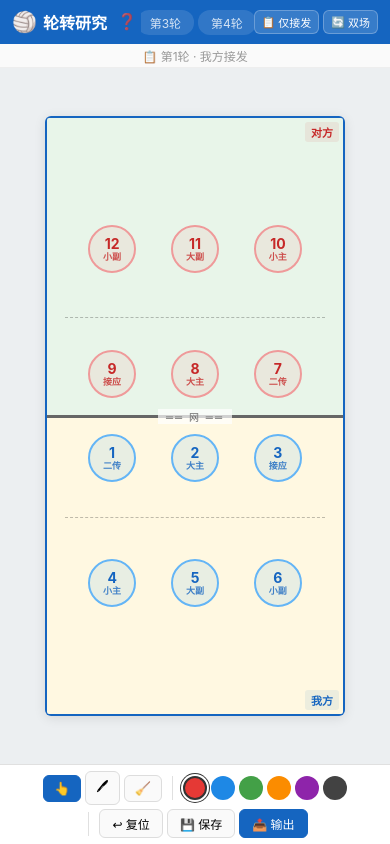
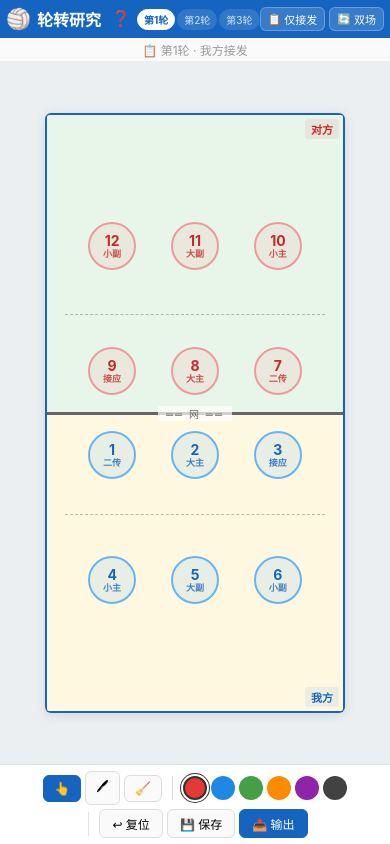
Before and after one commit to Jun-WuQing/circle-research, a plain HTML site: page index.html in a window 390 px wide. Drawn offline with Linux system fonts and the light colour scheme.

Commit message:
Update style.css

```diff
--- a/style.css
+++ b/style.css
@@ -51,8 +51,11 @@ html, body { height:100%; overflow:hidden; font-family:-apple-system,"Microsoft
 .help-btn { background:none; border:none; font-size:16px; cursor:pointer; padding:2px 4px; opacity:0.7; line-height:1; }
 .help-btn:hover { opacity:1; }
 .top-center {
-  display:flex; align-items:center; gap:4px; flex:1; justify-content:center;
-  overflow-x:auto; padding:0 8px; scrollbar-width:none;
+  display:flex; align-items:center; gap:4px; flex:1; justify-content:flex-start;
+  overflow-x:auto; overflow-y:hidden; padding:0 4px; scrollbar-width:none;
+  -webkit-overflow-scrolling:touch; scroll-behavior:smooth;
+  /* 左右渐变遮罩指示可滚动 */
+  background:linear-gradient(90deg, transparent 0%, transparent 2px, rgba(21,101,192,0.03) 2px, rgba(21,101,192,0.03) calc(100% - 2px), transparent calc(100% - 2px), transparent 100%);
 }
 .top-center::-webkit-scrollbar { display:none; }
 .top-right { display:flex; gap:4px; flex-shrink:0; }
@@ -142,8 +145,10 @@ html, body { height:100%; overflow:hidden; font-family:-apple-system,"Microsoft
   position:absolute; top:0; left:0; width:100%; height:100%;
   z-index:5; pointer-events:none;
 }
-#draw-canvas.active { pointer-events:auto; cursor:crosshair; }
-#draw-canvas.eraser { cursor:cell; }
+#draw-canvas.active { pointer-events:auto; cursor:crosshair; touch-action:none; }
+#draw-canvas.eraser { cursor:cell; touch-action:none; }
+/* 画笔/橡皮模式下，球员标记不阻挡画布的触摸/鼠标事件 */
+.pen-mode .player-marker, .eraser-mode .player-marker { pointer-events:none; }
 
 /* ===== 球员标记 ===== */
 .player-marker {
@@ -255,4 +260,13 @@ html, body { height:100%; overflow:hidden; font-family:-apple-system,"Microsoft
   .top-btn { font-size:11px; padding:3px 7px; }
   .tool-label { display:none; }
   .bottom-bar { gap:4px; padding:6px 8px; }
+  .rot-chip { font-size:11px; padding:2px 8px; flex-shrink:0; }
+  .top-center { gap:3px; padding:0 2px; }
+  .top-bar { padding:4px 6px; min-height:38px; }
 }
+
+/* 更小的屏幕 */
+@media (max-width:400px) {
+  .rot-chip { font-size:10px; padding:2px 6px; }
+  .top-center { gap:2px; }
+}
```
